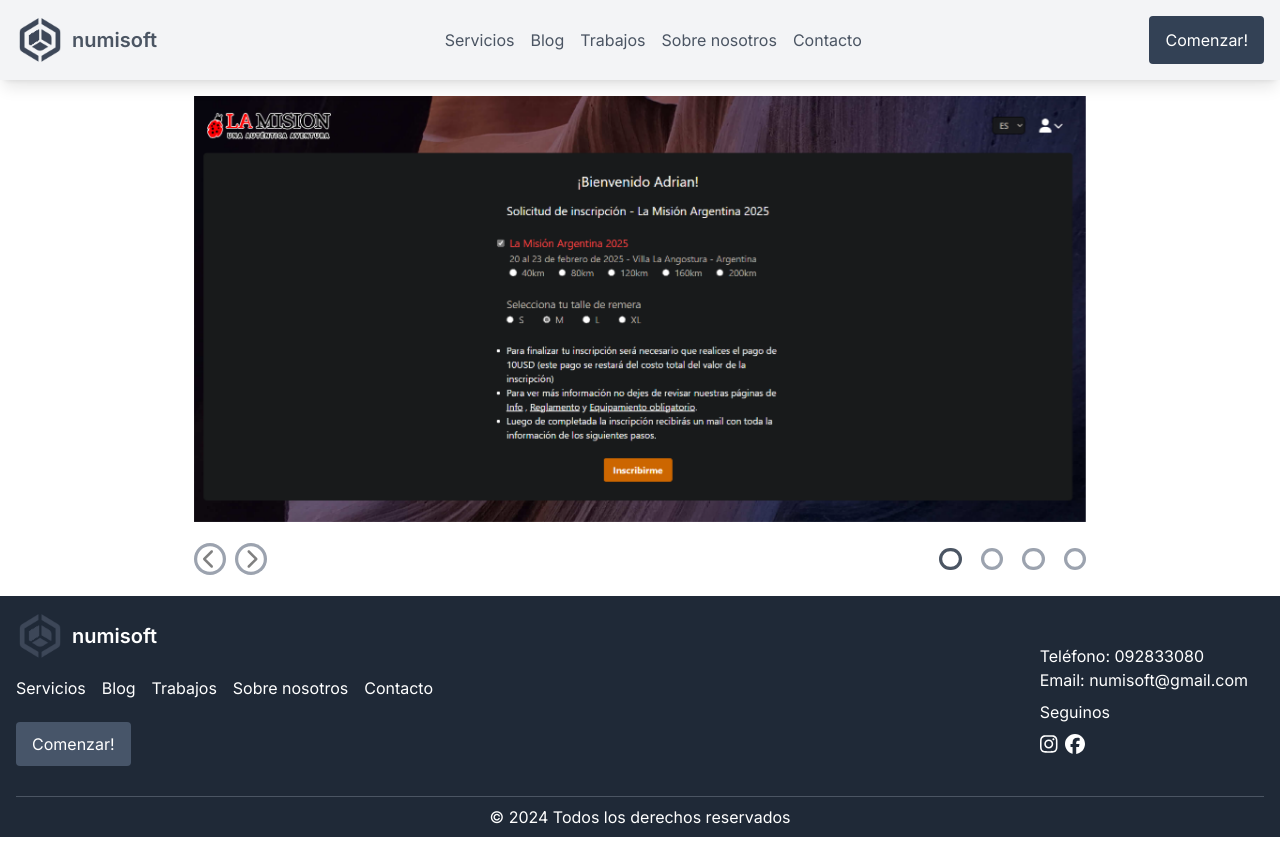
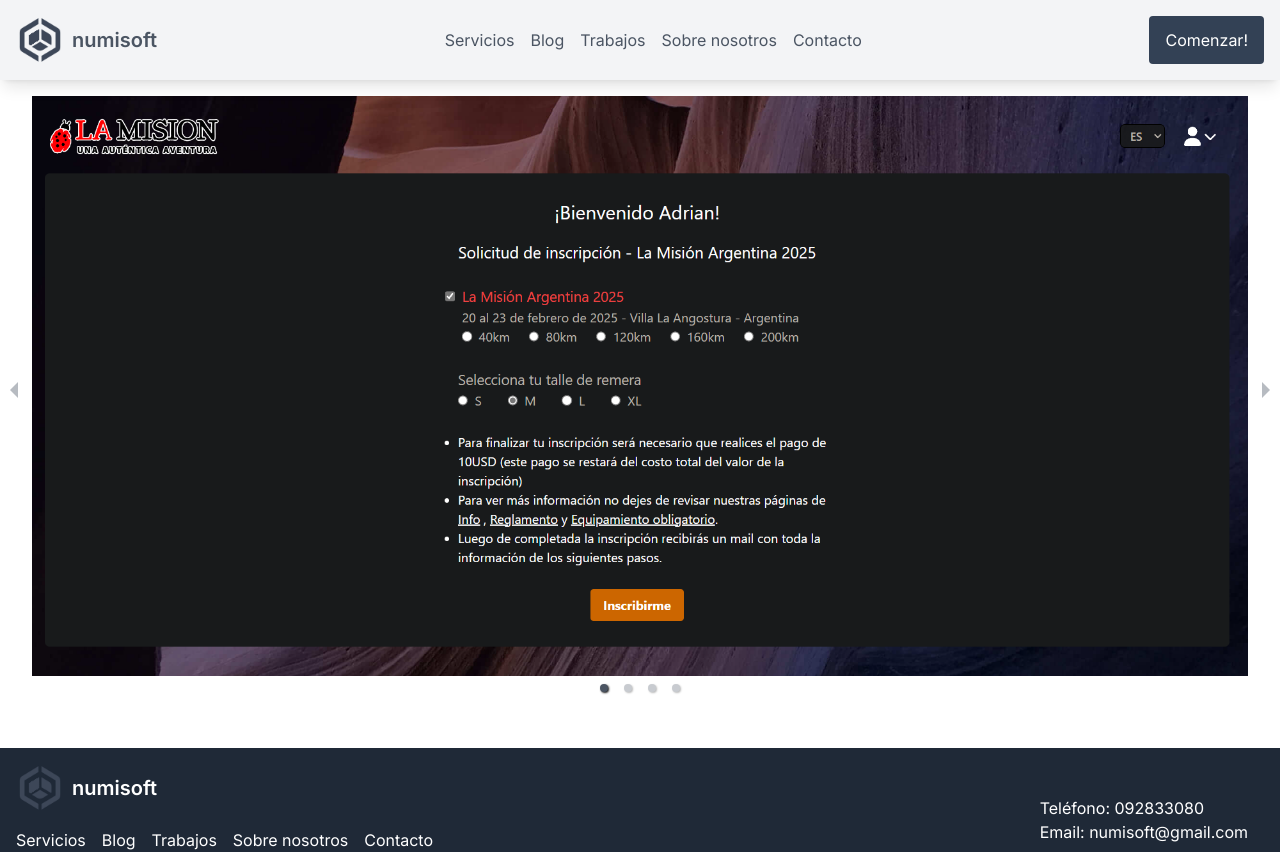
Before and after one commit to adrian120401/numisoft, a Next.js app: page /works/1 in a window 1280 px wide. Shown: the top 852 px of the page. Built offline with nearby package versions, Linux system fonts and the light colour scheme.

Commit message:
Carousel fix

```diff
--- a/app/globals.css
+++ b/app/globals.css
@@ -39,3 +39,22 @@ body {
   transform: translateX(-100%);
   opacity: 0;
 }
+
+.carousel.carousel-slider .control-arrow {
+  padding-bottom: 2rem !important;
+}
+.carousel.carousel-slider .control-arrow:hover{
+  background: none !important;
+}
+
+.carousel .control-next.control-arrow:before{
+  border-left: 8px solid var(--primary-color) !important;
+}
+
+.carousel .control-prev.control-arrow:before{
+  border-right: 8px solid var(--primary-color) !important;
+}
+
+.carousel .control-dots .dot {
+  background: var(--primary-color) !important;
+}
--- a/app/works/[id]/page.tsx
+++ b/app/works/[id]/page.tsx
@@ -1,9 +1,11 @@
 'use client'
 import { projects } from '@/data/works';
 import { redirect } from 'next/navigation';
-import { EmblaOptionsType } from 'embla-carousel'
-import EmblaCarousel from '@/components/Carousel/Carousel';
+import { Carousel } from 'react-responsive-carousel';
+import 'react-responsive-carousel/lib/styles/carousel.min.css';
+
 import Image from 'next/image';
+
 interface Params {
     id: string;
 }
@@ -12,8 +14,6 @@ interface PostPageProps {
     params: Params;
 }
 
-const OPTIONS: EmblaOptionsType = { loop: true }
-
 export default function Work({ params }: PostPageProps) {
     const { id } = params;
 
@@ -21,13 +21,15 @@ export default function Work({ params }: PostPageProps) {
 
     if (!project) redirect('/works');
 
-    const img = <Image src={project.image} alt={project.title} width={800} height={600} className='w-full'/>;
+    const img = <Image src={project.image} alt={project.title} width={800} height={600} className='w-full px-8 pb-8'/>;
 
     const SLIDES = Array.from({ length: 4 }, () => img);
 
     return (
-        <div className="mt-24 mx-auto px-4 md:max-w-[80%]">
-            <EmblaCarousel slides={SLIDES} options={OPTIONS} />
+        <div className="mt-24 mx-auto px-4]">
+            <Carousel infiniteLoop showStatus={false}>
+                {SLIDES}
+            </Carousel>
         </div>
     );
 }
--- a/components/Carousel/Arrow.tsx
+++ /dev/null
@@ -1,74 +0,0 @@
-'use client';
-import React, { PropsWithChildren, useCallback, useEffect, useState } from 'react';
-import { EmblaCarouselType } from 'embla-carousel';
-import { FontAwesomeIcon } from '@fortawesome/react-fontawesome';
-import { faChevronLeft, faChevronRight } from '@fortawesome/free-solid-svg-icons';
-
-type UsePrevNextButtonsType = {
-    prevBtnDisabled: boolean;
-    nextBtnDisabled: boolean;
-    onPrevButtonClick: () => void;
-    onNextButtonClick: () => void;
-};
-
-export const usePrevNextButtons = (
-    emblaApi: EmblaCarouselType | undefined
-): UsePrevNextButtonsType => {
-    const [prevBtnDisabled, setPrevBtnDisabled] = useState(true);
-    const [nextBtnDisabled, setNextBtnDisabled] = useState(true);
-
-    const onPrevButtonClick = useCallback(() => {
-        if (!emblaApi) return;
-        emblaApi.scrollPrev();
-    }, [emblaApi]);
-
-    const onNextButtonClick = useCallback(() => {
-        if (!emblaApi) return;
-        emblaApi.scrollNext();
-    }, [emblaApi]);
-
-    const onSelect = useCallback((emblaApi: EmblaCarouselType) => {
-        setPrevBtnDisabled(!emblaApi.canScrollPrev());
-        setNextBtnDisabled(!emblaApi.canScrollNext());
-    }, []);
-
-    useEffect(() => {
-        if (!emblaApi) return;
-
-        onSelect(emblaApi);
-        emblaApi.on('reInit', onSelect).on('select', onSelect);
-    }, [emblaApi, onSelect]);
-
-    return {
-        prevBtnDisabled,
-        nextBtnDisabled,
-        onPrevButtonClick,
-        onNextButtonClick,
-    };
-};
-
-type PropType = PropsWithChildren<
-    React.DetailedHTMLProps<React.ButtonHTMLAttributes<HTMLButtonElement>, HTMLButtonElement>
->;
-
-export const PrevButton: React.FC<PropType> = (props) => {
-    const { children, ...restProps } = props;
-
-    return (
-        <button className="embla__button embla__button--prev hover:scale-110" type="button" {...restProps}>
-            <FontAwesomeIcon icon={faChevronLeft} size='lg' color='gray'/>
-            {children}
-        </button>
-    );
-};
-
-export const NextButton: React.FC<PropType> = (props) => {
-    const { children, ...restProps } = props;
-
-    return (
-        <button className="embla__button embla__button--next hover:scale-110" type="button" {...restProps}>
-            <FontAwesomeIcon icon={faChevronRight} size='lg' color='gray'/>
-            {children}
-        </button>
-    );
-};
--- a/components/Carousel/Carousel.tsx
+++ /dev/null
@@ -1,56 +0,0 @@
-'use client';
-import React, { ReactNode } from 'react';
-import { EmblaOptionsType } from 'embla-carousel';
-import { DotButton, useDotButton } from './DotButton';
-import { PrevButton, NextButton, usePrevNextButtons } from './Arrow';
-import useEmblaCarousel from 'embla-carousel-react';
-import './embla.css';
-type PropType = {
-    slides: ReactNode[];
-    options?: EmblaOptionsType;
-};
-
-const EmblaCarousel: React.FC<PropType> = (props) => {
-    const { slides, options } = props;
-    const [emblaRef, emblaApi] = useEmblaCarousel(options);
-
-    const { selectedIndex, scrollSnaps, onDotButtonClick } = useDotButton(emblaApi);
-
-    const { prevBtnDisabled, nextBtnDisabled, onPrevButtonClick, onNextButtonClick } =
-        usePrevNextButtons(emblaApi);
-
-    return (
-        <section className="embla">
-            <div className="embla__viewport" ref={emblaRef}>
-                <div className="embla__container">
-                    {slides.map((slide, index) => (
-                        <div className="embla__slide" key={index}>
-                            {slide}
-                        </div>
-                    ))}
-                </div>
-            </div>
-
-            <div className="embla__controls">
-                <div className="embla__buttons">
-                    <PrevButton onClick={onPrevButtonClick} disabled={prevBtnDisabled} />
-                    <NextButton onClick={onNextButtonClick} disabled={nextBtnDisabled} />
-                </div>
-
-                <div className="embla__dots">
-                    {scrollSnaps.map((_, index) => (
-                        <DotButton
-                            key={index}
-                            onClick={() => onDotButtonClick(index)}
-                            className={'embla__dot'.concat(
-                                index === selectedIndex ? ' embla__dot--selected' : ''
-                            )}
-                        />
-                    ))}
-                </div>
-            </div>
-        </section>
-    );
-};
-
-export default EmblaCarousel;
--- a/components/Carousel/DotButton.tsx
+++ /dev/null
@@ -1,58 +0,0 @@
-'use client';
-import React, { PropsWithChildren, useCallback, useEffect, useState } from 'react';
-import { EmblaCarouselType } from 'embla-carousel';
-
-type UseDotButtonType = {
-    selectedIndex: number;
-    scrollSnaps: number[];
-    onDotButtonClick: (index: number) => void;
-};
-
-export const useDotButton = (emblaApi: EmblaCarouselType | undefined): UseDotButtonType => {
-    const [selectedIndex, setSelectedIndex] = useState(0);
-    const [scrollSnaps, setScrollSnaps] = useState<number[]>([]);
-
-    const onDotButtonClick = useCallback(
-        (index: number) => {
-            if (!emblaApi) return;
-            emblaApi.scrollTo(index);
-        },
-        [emblaApi]
-    );
-
-    const onInit = useCallback((emblaApi: EmblaCarouselType) => {
-        setScrollSnaps(emblaApi.scrollSnapList());
-    }, []);
-
-    const onSelect = useCallback((emblaApi: EmblaCarouselType) => {
-        setSelectedIndex(emblaApi.selectedScrollSnap());
-    }, []);
-
-    useEffect(() => {
-        if (!emblaApi) return;
-
-        onInit(emblaApi);
-        onSelect(emblaApi);
-        emblaApi.on('reInit', onInit).on('reInit', onSelect).on('select', onSelect);
-    }, [emblaApi, onInit, onSelect]);
-
-    return {
-        selectedIndex,
-        scrollSnaps,
-        onDotButtonClick,
-    };
-};
-
-type PropType = PropsWithChildren<
-    React.DetailedHTMLProps<React.ButtonHTMLAttributes<HTMLButtonElement>, HTMLButtonElement>
->;
-
-export const DotButton: React.FC<PropType> = (props) => {
-    const { children, ...restProps } = props;
-
-    return (
-        <button type="button" {...restProps}>
-            {children}
-        </button>
-    );
-};
--- a/components/Carousel/embla.css
+++ /dev/null
@@ -1,116 +0,0 @@
-:root{
-    --detail-high-contrast: #000;
-    --detail-medium-contrast: rgb(156 163 175);
-    --text-body: rgb(75, 85, 99);
-    --text-high-contrast: #000;
-    --text-high-contrast-rgb-value: 0, 0, 0;
-
-}
-.embla {
-    max-width: 90%;
-    margin: auto;
-    --slide-height: 20rem;
-    --slide-spacing: 1rem;
-    --slide-size: 100%;
-}
-.embla__viewport {
-    overflow: hidden;
-}
-.embla__container {
-    backface-visibility: hidden;
-    display: flex;
-    touch-action: pan-y pinch-zoom;
-    margin-left: calc(var(--slide-spacing) * -1);
-}
-.embla__slide {
-    flex: 0 0 var(--slide-size);
-    min-width: 0;
-    padding-left: var(--slide-spacing);
-}
-.embla__slide__number {
-    box-shadow: inset 0 0 0 0.2rem var(--detail-medium-contrast);
-    border-radius: 1.8rem;
-    font-size: 4rem;
-    font-weight: 600;
-    display: flex;
-    align-items: center;
-    justify-content: center;
-    height: var(--slide-height);
-}
-.embla__controls {
-    display: grid;
-    grid-template-columns: auto 1fr;
-    justify-content: space-between;
-    gap: 1.2rem;
-    margin-top: 1rem;
-}
-.embla__buttons {
-    display: grid;
-    grid-template-columns: repeat(2, 1fr);
-    gap: 0.6rem;
-    align-items: center;
-}
-.embla__button {
-    -webkit-tap-highlight-color: rgba(var(--text-high-contrast-rgb-value), 0.5);
-    -webkit-appearance: none;
-    appearance: none;
-    background-color: transparent;
-    touch-action: manipulation;
-    display: inline-flex;
-    text-decoration: none;
-    cursor: pointer;
-    border: 0;
-    padding: 0;
-    margin: 0;
-    box-shadow: inset 0 0 0 0.2rem var(--detail-medium-contrast);
-    width: 2rem;
-    height: 2rem;
-    z-index: 1;
-    border-radius: 50%;
-    color: var(--text-body);
-    display: flex;
-    align-items: center;
-    justify-content: center;
-}
-.embla__button:disabled {
-    color: var(--detail-high-contrast);
-}
-.embla__dots {
-    display: flex;
-    flex-wrap: wrap;
-    justify-content: flex-end;
-    align-items: center;
-    margin-right: calc((2.6rem - 1.4rem) / 2 * -1);
-}
-.embla__dot {
-    -webkit-tap-highlight-color: rgba(var(--text-high-contrast-rgb-value), 0.5);
-    -webkit-appearance: none;
-    appearance: none;
-    background-color: transparent;
-    touch-action: manipulation;
-    display: inline-flex;
-    text-decoration: none;
-    cursor: pointer;
-    border: 0;
-    padding: 0;
-    margin: 0;
-    width: 2.6rem;
-    height: 2.6rem;
-    display: flex;
-    align-items: center;
-    justify-content: center;
-    border-radius: 50%;
-}
-.embla__dot:after {
-    box-shadow: inset 0 0 0 0.2rem var(--detail-medium-contrast);
-    width: 1.4rem;
-    height: 1.4rem;
-    border-radius: 50%;
-    display: flex;
-    align-items: center;
-    content: '';
-}
-.embla__dot--selected:after {
-    box-shadow: inset 0 0 0 0.2rem var(--text-body);
-    /* background-color: var(--text-body); */
-}
--- a/components/Projects.tsx
+++ b/components/Projects.tsx
@@ -1,14 +1,12 @@
 'use client';
 import CardProject from './CardProject';
 import { projects } from '@/data/works';
-import { EmblaOptionsType } from 'embla-carousel';
-import EmblaCarousel from '@/components/Carousel/Carousel';
-
-const OPTIONS: EmblaOptionsType = { loop: true };
+import { Carousel } from 'react-responsive-carousel';
+import 'react-responsive-carousel/lib/styles/carousel.min.css';
 
 const Project: React.FC = () => {
     const SLIDES = projects.map((project, index) => (
-        <div key={project.id} className='p-1'>
+        <div key={project.id} className="px-8 pb-8 text-start">
             <CardProject
                 id={project.id}
                 title={project.title}
@@ -22,7 +20,7 @@ const Project: React.FC = () => {
         <section className="py-8">
             <h2 className="text-2xl font-bold mb-8 text-center">Algunos trabajos</h2>
             <div className="w-full h-full">
-                <EmblaCarousel slides={SLIDES} options={OPTIONS} />
+                <Carousel infiniteLoop showStatus={false}>{SLIDES}</Carousel>
             </div>
         </section>
     );
--- a/package.json
+++ b/package.json
@@ -17,6 +17,7 @@
     "next": "14.2.3",
     "react": "^18",
     "react-dom": "^18",
+    "react-responsive-carousel": "^3.2.23",
     "react-spring": "^9.7.3",
     "react-spring-3d-carousel": "^1.3.4",
     "react-use-gesture": "^9.1.3"
```
Also changed, not shown: 1 other file (tests, documents, lock files or other folders).
